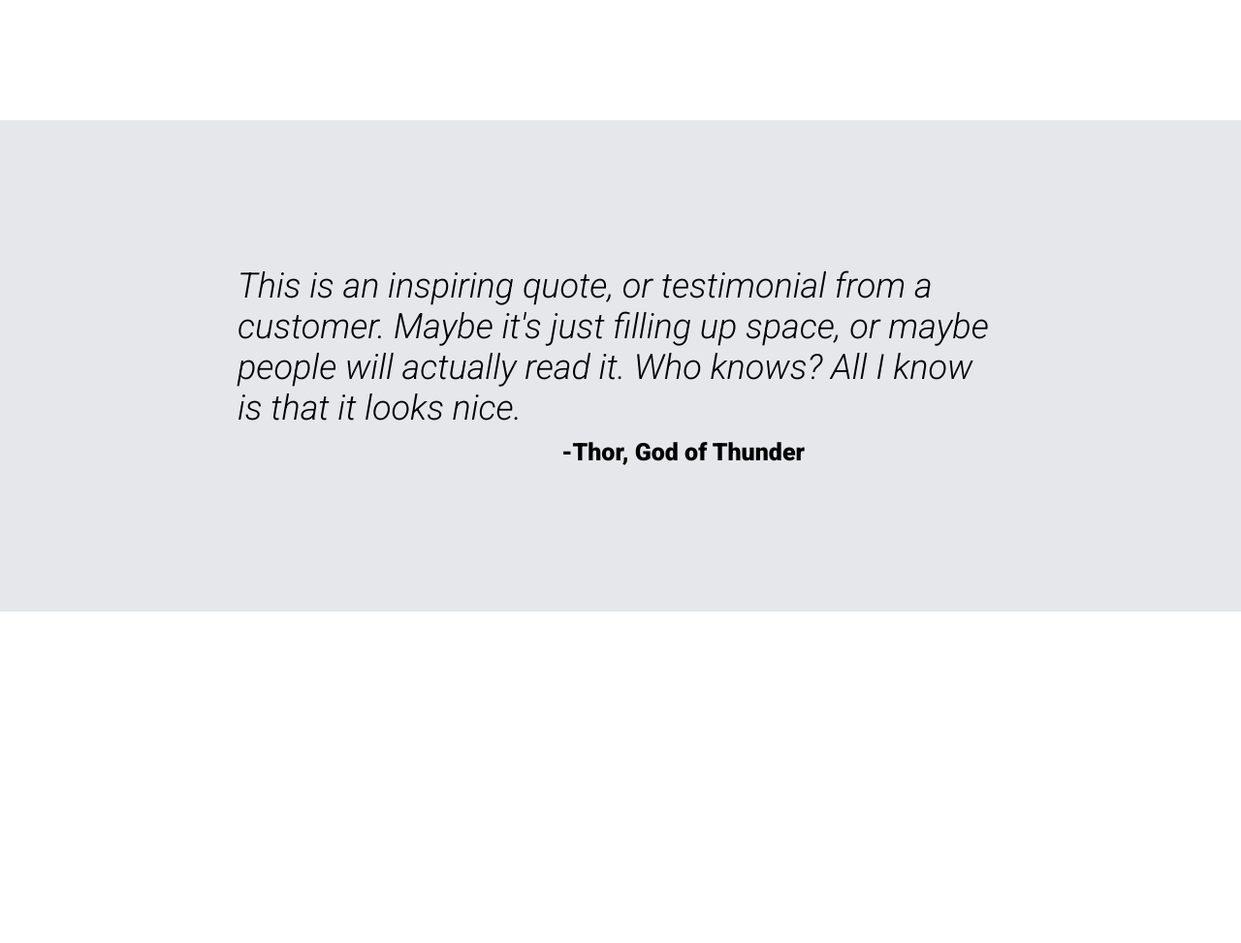
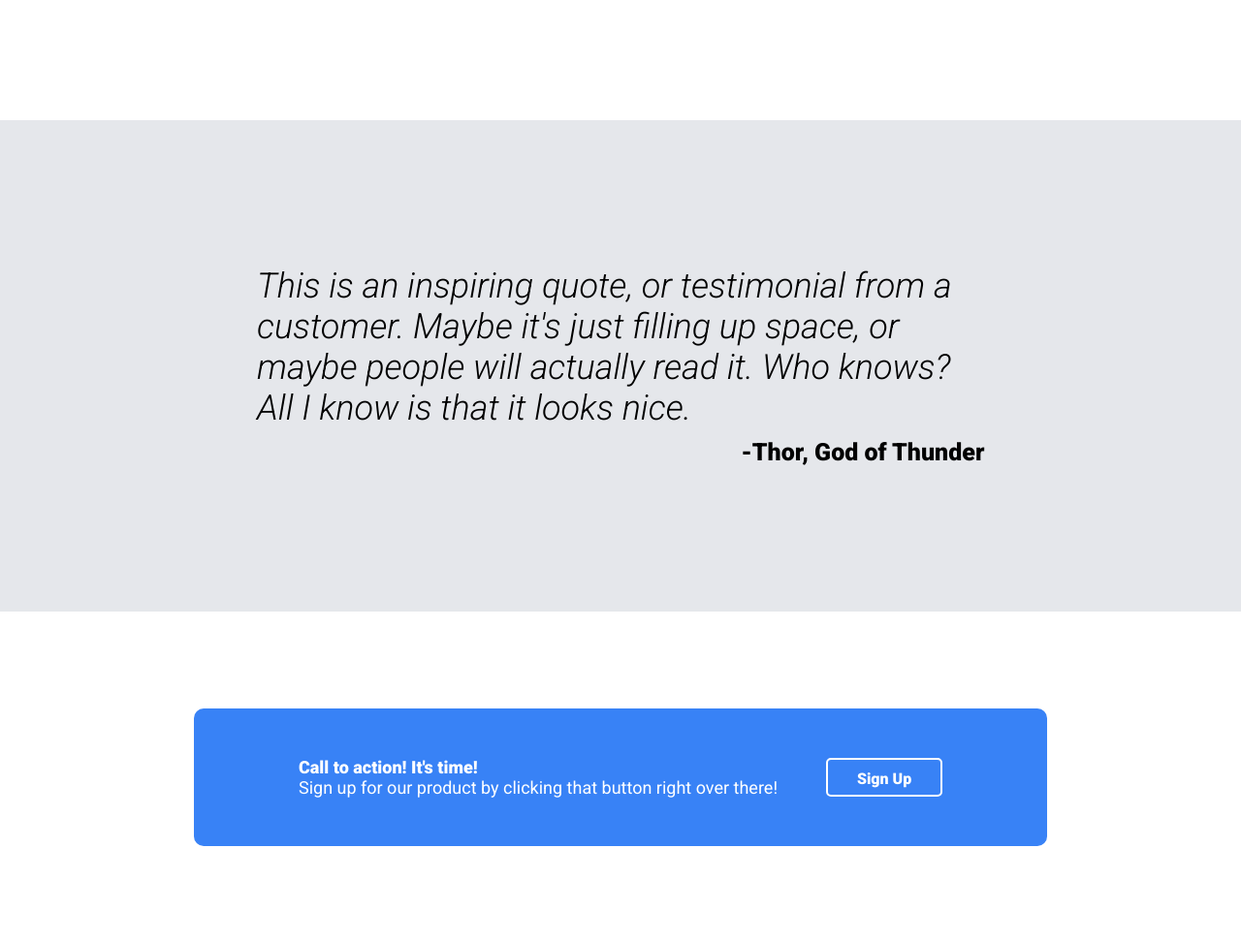
Before and after one commit to guskirb/landing-page, a plain HTML site: page index.html in a window 1280 px wide. Shown: the part 920-1893 px from the top of the page at 97% size. Before the commit the page ends 1551 px from the top, so only its background shows below. Drawn offline with Linux system fonts and the light colour scheme.

Commit message:
Add call to action alert and organise flexboxes

```diff
--- a/index.html
+++ b/index.html
@@ -22,7 +22,7 @@
         <div class="uppertext">
             <h1>This website is awesome!</h1>
             <p>This website has some subtext that goes here under the main title. It's a smaller font and the color is lower contrast.</p>
-            <a href="https://github.com/guskirb"><button class="button">Click Here!</button></a>
+            <a href="https://github.com/guskirb"><button class="button">Click Here</button></a>
         </div>
         <img class=image src="img/placeholder.webp" alt="placeholder image">
     </div>
@@ -48,9 +48,19 @@
             </div>
     </div>
     <div class="lowermiddle">
-        <p>This is an inspiring quote, or testimonial from a customer. Maybe it's just filling up space, or maybe people will actually read it. Who knows? All I know is that it looks nice.</p>
+        <p>This is an inspiring quote, or testimonial from a customer. Maybe it's just filling up space, or maybe people
+            will actually read it. Who knows? All I know is that it looks nice.</p>
         <h3>-Thor, God of Thunder</h3>
     </div>
+        <div class="alert">
+            <div class="lower">
+                <div class="lowertext">
+                    <h4>Call to action! It's time!</h4>
+                    <p>Sign up for our product by clicking that button right over there!</p>
+                </div>
+                <button>Sign Up</button>
+            </div>
+        </div>
 
 </body>
 </html>
--- a/style.css
+++ b/style.css
@@ -59,7 +59,7 @@ body {
 
 .upper {
     display: flex;
-    flex-flow: row nowrap;
+    flex-flow: row wrap;
     background-color: #1f2937;
     justify-content: center;
     padding: 50px;
@@ -122,9 +122,9 @@ body {
 
 .pics {
     display: flex;
-    flex-flow: row;
-    gap: 50px;
-    width: 250px;
+    flex-flow: row wrap;
+    gap: 60px;
+    max-width: 1000px;
     justify-content: center;
 }
 
@@ -137,29 +137,68 @@ body {
 
 figcaption {
     text-align: center;
+    width: 160px;
 }
 
 .lowermiddle {
     display: flex;
     background-color: #e5e7eb;
-    flex-flow: column;
+    flex-flow: column wrap;
     justify-content: center;
     align-items: center;
-    text-align: center;
-    padding: 150px;
-    padding-right: 450px;
-    padding-left: 450px;
+    padding-top: 150px;
+    padding-bottom: 150px;
     gap: 10px;
+    flex: 1 1 0;
 }
 
 .lowermiddle p {
     font-size: 36px;
     font-style: italic;
-    width: 790px;
-    text-align: left;
+    width: 750px;
 }
 
 .lowermiddle h3 {
-    align-self: flex-end;
+    align-self: center;
     font-size: 25px;
+    text-align: left;
+    margin-left: 500px;
+    flex: 0 0 0;
 }
+
+.alert {
+    display: flex;
+    justify-content: center;
+    align-items: center;
+}
+
+.lower {
+    display: flex;
+    flex-flow: wrap;
+    justify-content: center;
+    align-items: center;
+    margin: 100px 200px;
+    background-color: #3882f6;
+    padding: 50px;
+    border-radius: 10px;
+    gap: 50px;
+    width: 800px;
+}
+
+.lowertext {
+    color: white;
+    font-size: 18px;
+}
+
+.lower button{
+    width: 120px;
+    height: 40px;
+    padding: 10px;
+    color: #ffffff;
+    font-size: 16px;
+    font-weight: bold;
+    background-color: #3882f6;
+    border: solid 2px;
+    border-color: white;
+    border-radius: 5px;
+}
```
